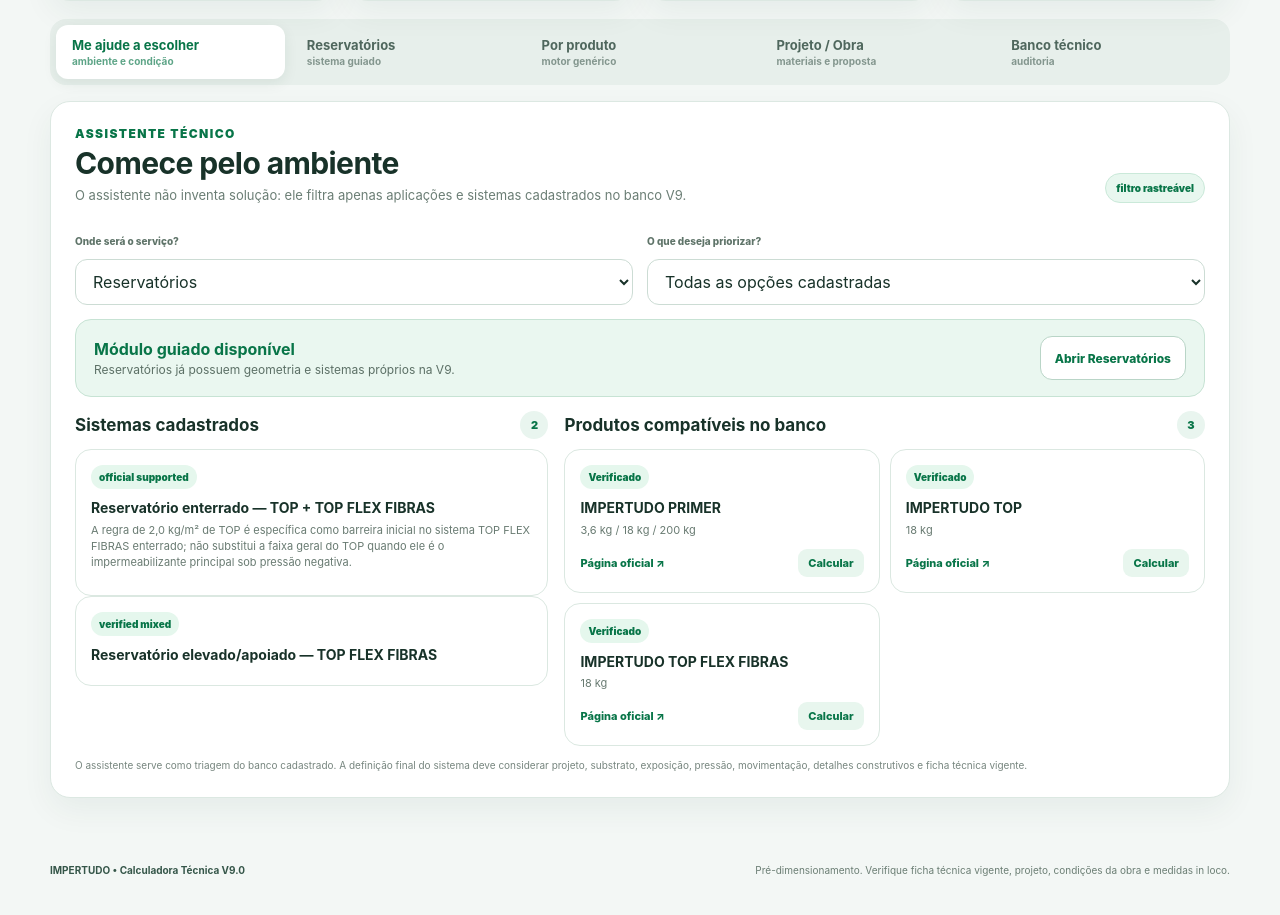
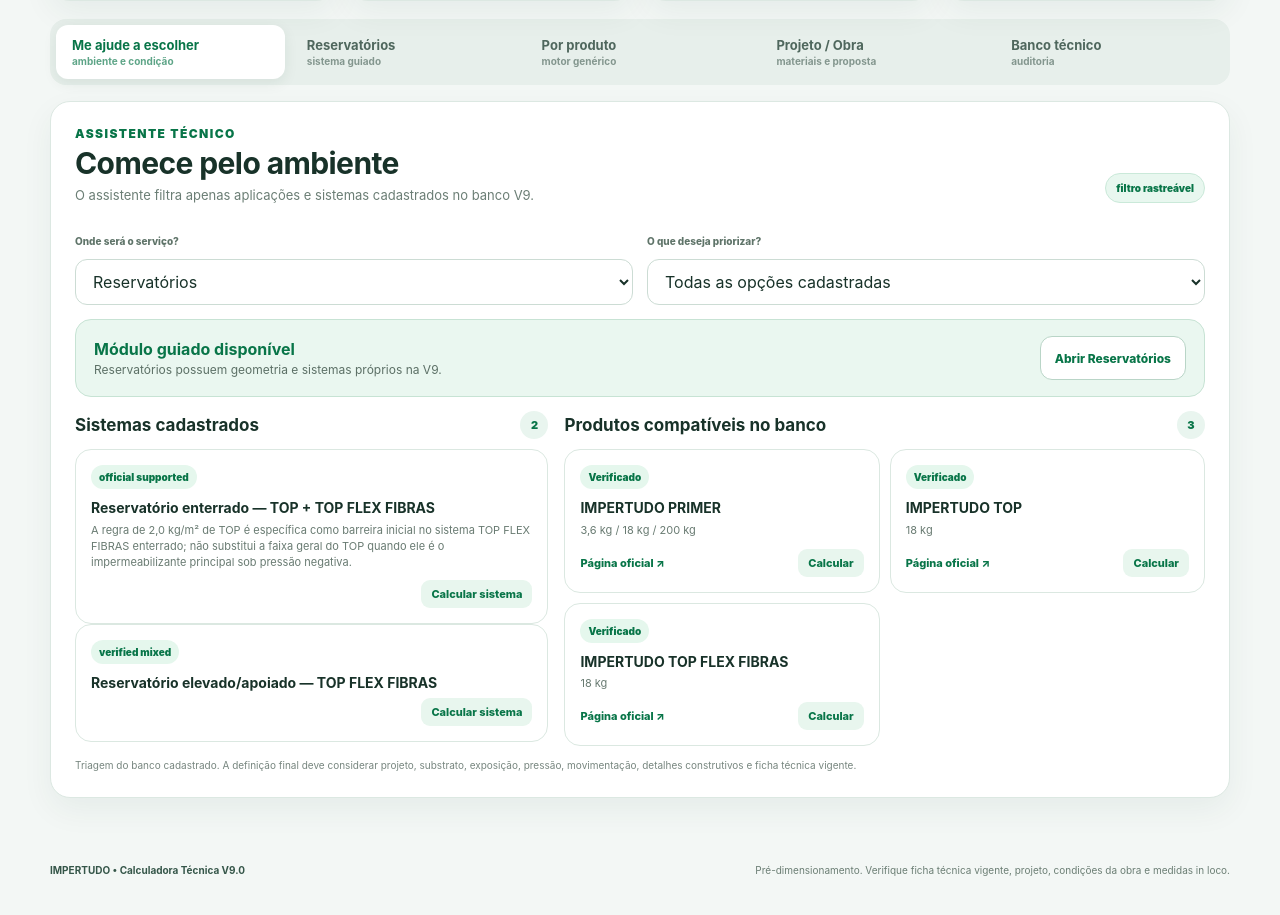
Before and after one commit to yanzinhomt18-max/impertudo-calculadora, a React (Vite) app in the folder v9/: page / in a window 1280 px wide. Shown: the part 375-1290 px from the top of the page. Built offline with nearby package versions, Linux system fonts and the light colour scheme.

Commit message:
V9: conecta assistente ao cálculo por sistema

```diff
--- a/v9/src/features/assistant/TechnicalAssistant.tsx
+++ b/v9/src/features/assistant/TechnicalAssistant.tsx
@@ -3,13 +3,7 @@
 import { isProductAutoCalculable } from '../../engine/product'
 
 type Goal = 'all' | 'automatic' | 'negative' | 'uv' | 'potable'
-
-const statusLabel: Record<string, string> = {
-  pending: 'Pendente de ficha',
-  official_partial: 'Oficial parcial',
-  verified_mixed: 'Verificado',
-  previous_technical_pending_revalidation: 'Revalidar ficha'
-}
+const statusLabel: Record<string, string> = { pending: 'Pendente de ficha', official_partial: 'Oficial parcial', verified_mixed: 'Verificado', previous_technical_pending_revalidation: 'Revalidar ficha' }
 
 function matchesGoal(product: (typeof productDatabase.products)[number], goal: Goal): boolean {
   if (goal === 'all') return true
@@ -21,94 +15,24 @@
   return true
 }
 
-export default function TechnicalAssistant({ onOpenProduct, onOpenReservoir }: { onOpenProduct: () => void; onOpenReservoir: () => void }) {
+export default function TechnicalAssistant({ onOpenProduct, onOpenReservoir, onOpenSystem }: { onOpenProduct: () => void; onOpenReservoir: () => void; onOpenSystem: () => void }) {
   const [areaId, setAreaId] = useState('reservatorios')
   const [goal, setGoal] = useState<Goal>('all')
+  const area = applicationAreas.find((item) => item.id === areaId)
+  const candidates = useMemo(() => productDatabase.products.filter((product) => product.applicationAreaIds.includes(areaId)).filter((product) => matchesGoal(product, goal)).sort((a, b) => Number(isProductAutoCalculable(b)) - Number(isProductAutoCalculable(a)) || a.name.localeCompare(b.name, 'pt-BR')), [areaId, goal])
+  const matchingSystems = useMemo(() => (systems as Array<{ id: string; name: string; status: string; areaIds?: string[]; notes?: string[] }>).filter((system) => system.areaIds?.includes(areaId)), [areaId])
 
-  const area = applicationAreas.find((item) => item.id === areaId)
-  const candidates = useMemo(() => productDatabase.products
-    .filter((product) => product.applicationAreaIds.includes(areaId))
-    .filter((product) => matchesGoal(product, goal))
-    .sort((a, b) => {
-      const autoDiff = Number(isProductAutoCalculable(b)) - Number(isProductAutoCalculable(a))
-      return autoDiff || a.name.localeCompare(b.name, 'pt-BR')
-    }), [areaId, goal])
-
-  const matchingSystems = useMemo(() => (systems as Array<{ id: string; name: string; status: string; areaIds?: string[]; notes?: string[] }>)
-    .filter((system) => system.areaIds?.includes(areaId)), [areaId])
-
-  return (
-    <section className="calculatorShell">
-      <div className="stepHeader">
-        <div>
-          <div className="eyebrow dark">ASSISTENTE TÉCNICO</div>
-          <h2>Comece pelo ambiente</h2>
-          <p>O assistente não inventa solução: ele filtra apenas aplicações e sistemas cadastrados no banco V9.</p>
-        </div>
-        <span className="verifiedPill">filtro rastreável</span>
-      </div>
-
-      <div className="assistantControls">
-        <label className="stackField">
-          <span>Onde será o serviço?</span>
-          <select value={areaId} onChange={(event) => setAreaId(event.target.value)}>
-            {applicationAreas.map((item) => <option key={item.id} value={item.id}>{item.name}</option>)}
-          </select>
-        </label>
-        <label className="stackField">
-          <span>O que deseja priorizar?</span>
-          <select value={goal} onChange={(event) => setGoal(event.target.value as Goal)}>
-            <option value="all">Todas as opções cadastradas</option>
-            <option value="automatic">Já liberadas para cálculo automático</option>
-            <option value="negative">Pressão negativa</option>
-            <option value="uv">Exposição UV</option>
-            <option value="potable">Contato com água potável</option>
-          </select>
-        </label>
-      </div>
-
-      {areaId === 'reservatorios' && (
-        <div className="assistantHeroCard">
-          <div><strong>Módulo guiado disponível</strong><span>Reservatórios já possuem geometria e sistemas próprios na V9.</span></div>
-          <button className="secondaryButton" onClick={onOpenReservoir}>Abrir Reservatórios</button>
-        </div>
-      )}
-
-      <div className="assistantColumns">
-        <section>
-          <div className="sectionMiniHead"><h3>Sistemas cadastrados</h3><span>{matchingSystems.length}</span></div>
-          {matchingSystems.length ? matchingSystems.map((system) => (
-            <article className="assistantCard" key={system.id}>
-              <div className="status status-verified_mixed">{system.status.replaceAll('_', ' ')}</div>
-              <h4>{system.name}</h4>
-              {system.notes?.map((note, index) => <p key={index}>{note}</p>)}
-            </article>
-          )) : <div className="emptyState small">Ainda não existe um sistema completo cadastrado para {area?.name ?? 'este ambiente'}.</div>}
-        </section>
-
-        <section>
-          <div className="sectionMiniHead"><h3>Produtos compatíveis no banco</h3><span>{candidates.length}</span></div>
-          <div className="assistantProductList">
-            {candidates.map((product) => {
-              const auto = isProductAutoCalculable(product)
-              return (
-                <article className="assistantCard" key={product.id}>
-                  <div className={`status status-${product.technicalStatus}`}>{statusLabel[product.technicalStatus]}</div>
-                  <h4>{product.name}</h4>
-                  <p>{product.packageLabel}</p>
-                  <div className="assistantCardActions">
-                    <a href={product.officialUrl} target="_blank" rel="noreferrer">Página oficial ↗</a>
-                    {auto && <button onClick={onOpenProduct}>Calcular</button>}
-                  </div>
-                </article>
-              )
-            })}
-          </div>
-          {!candidates.length && <div className="emptyState small">Nenhum produto do banco atende aos filtros selecionados.</div>}
-        </section>
-      </div>
-
-      <p className="disclaimer">O assistente serve como triagem do banco cadastrado. A definição final do sistema deve considerar projeto, substrato, exposição, pressão, movimentação, detalhes construtivos e ficha técnica vigente.</p>
-    </section>
-  )
+  return <section className="calculatorShell">
+    <div className="stepHeader"><div><div className="eyebrow dark">ASSISTENTE TÉCNICO</div><h2>Comece pelo ambiente</h2><p>O assistente filtra apenas aplicações e sistemas cadastrados no banco V9.</p></div><span className="verifiedPill">filtro rastreável</span></div>
+    <div className="assistantControls">
+      <label className="stackField"><span>Onde será o serviço?</span><select value={areaId} onChange={(e) => setAreaId(e.target.value)}>{applicationAreas.map((item) => <option key={item.id} value={item.id}>{item.name}</option>)}</select></label>
+      <label className="stackField"><span>O que deseja priorizar?</span><select value={goal} onChange={(e) => setGoal(e.target.value as Goal)}><option value="all">Todas as opções cadastradas</option><option value="automatic">Já liberadas para cálculo automático</option><option value="negative">Pressão negativa</option><option value="uv">Exposição UV</option><option value="potable">Contato com água potável</option></select></label>
+    </div>
+    {areaId === 'reservatorios' && <div className="assistantHeroCard"><div><strong>Módulo guiado disponível</strong><span>Reservatórios possuem geometria e sistemas próprios na V9.</span></div><button className="secondaryButton" onClick={onOpenReservoir}>Abrir Reservatórios</button></div>}
+    <div className="assistantColumns">
+      <section><div className="sectionMiniHead"><h3>Sistemas cadastrados</h3><span>{matchingSystems.length}</span></div>{matchingSystems.length ? matchingSystems.map((system) => <article className="assistantCard" key={system.id}><div className="status status-verified_mixed">{system.status.replaceAll('_', ' ')}</div><h4>{system.name}</h4>{system.notes?.map((note, index) => <p key={index}>{note}</p>)}<div className="assistantCardActions"><span></span><button onClick={onOpenSystem}>Calcular sistema</button></div></article>) : <div className="emptyState small">Ainda não existe sistema completo cadastrado para {area?.name ?? 'este ambiente'}.</div>}</section>
+      <section><div className="sectionMiniHead"><h3>Produtos compatíveis no banco</h3><span>{candidates.length}</span></div><div className="assistantProductList">{candidates.map((product) => { const auto = isProductAutoCalculable(product); return <article className="assistantCard" key={product.id}><div className={`status status-${product.technicalStatus}`}>{statusLabel[product.technicalStatus]}</div><h4>{product.name}</h4><p>{product.packageLabel}</p><div className="assistantCardActions"><a href={product.officialUrl} target="_blank" rel="noreferrer">Página oficial ↗</a>{auto && <button onClick={onOpenProduct}>Calcular</button>}</div></article> })}</div>{!candidates.length && <div className="emptyState small">Nenhum produto do banco atende aos filtros selecionados.</div>}</section>
+    </div>
+    <p className="disclaimer">Triagem do banco cadastrado. A definição final deve considerar projeto, substrato, exposição, pressão, movimentação, detalhes construtivos e ficha técnica vigente.</p>
+  </section>
 }
```
